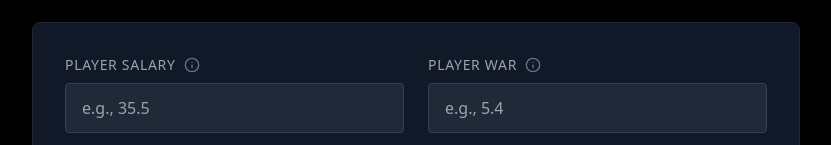
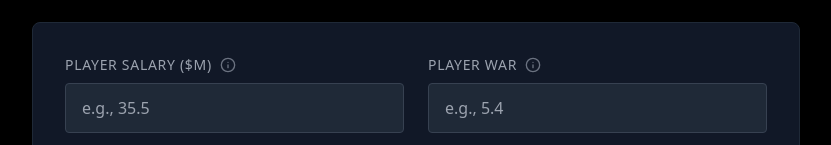
Before and after one commit to harnischllc/badder-calc, a React (Vite) app: page / in a window 1280 px wide. Shown: the part 370-515 px from the top of the page, without its empty margins (224-1055 px from the left). Built offline with nearby package versions, Linux system fonts and the light colour scheme.

Commit message:
Update App.jsx

```diff
--- a/src/App.jsx
+++ b/src/App.jsx
@@ -192,13 +192,13 @@ const ContractWARCalculator = () => {
           {/* Input Fields */}
           <div className="grid md:grid-cols-2 gap-6 mb-6">
             <div>
-              <ContractWARComponents.InputField
-                label="Player Salary"
+             <ContractWARComponents.InputField
+                label="Player Salary ($M)"
                 value={salary}
                 onChange={(e) => setSalary(e.target.value)}
                 placeholder="e.g., 35.5"
                 error={errors.salary}
-                tooltip="Enter the player's annual salary in millions"
+                tooltip="Enter the player's annual salary in millions (e.g., 3.1 = $3.1 million)"
               />
               <a
                 href="https://www.spotrac.com/mlb/contracts/"
```
